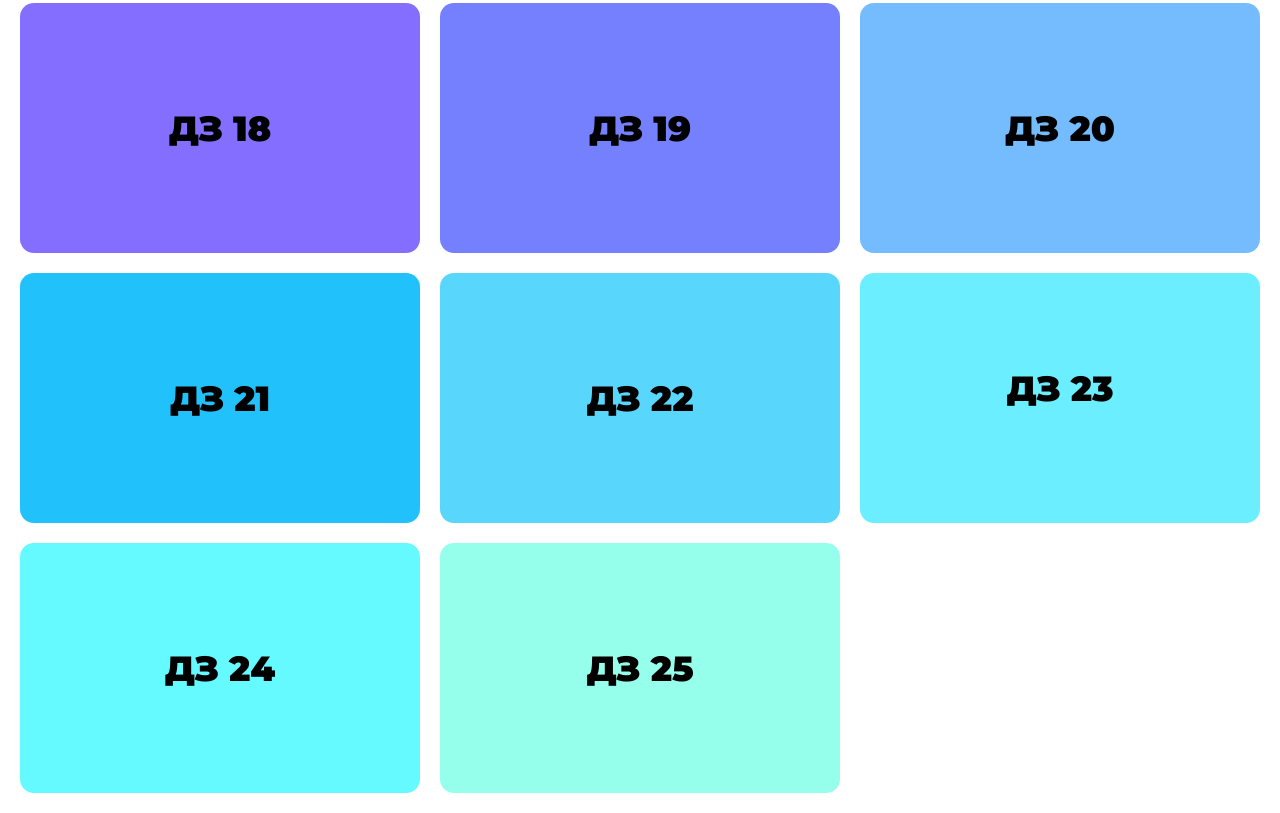
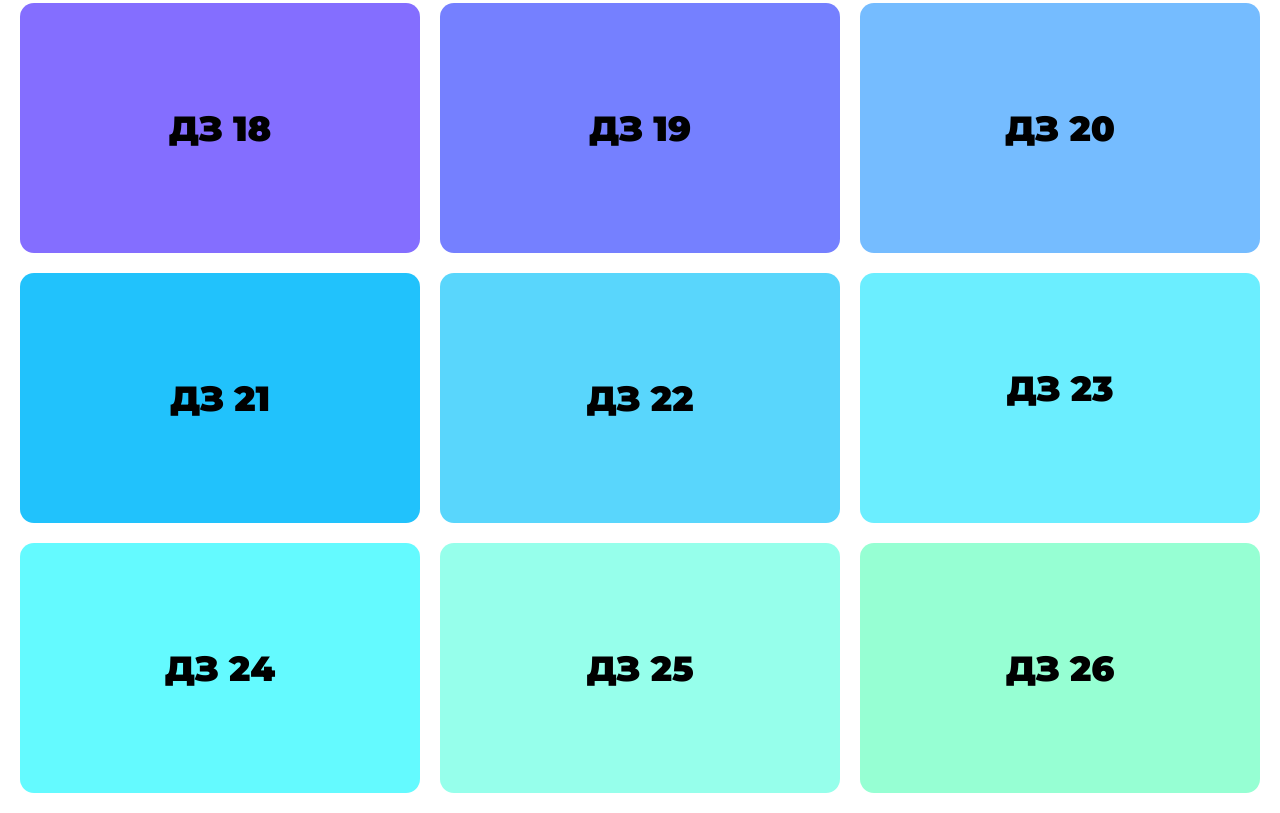
Before and after one commit to Sergey-Nag/sergey-nag.github.io, a plain HTML site: page index.html in a window 1280 px wide. Shown: the part 2253-3066 px from the top of the page. Drawn offline with Linux system fonts and the light colour scheme.

Commit message:
hw 26 in index

```diff
--- a/index.html
+++ b/index.html
@@ -185,6 +185,12 @@
           <span class="title">Прототипы</span>
         </div>
       </a>
+      <a href="HW_26/main.js" class="grid-item" style="background: rgb(150, 255, 211)">
+        <div class="info-wrapp">
+          <h2 class="hw-num">ДЗ 26</h2>
+          <span class="title">Пищевая цепочка</span>
+        </div>
+      </a>
      </div>
   </body>
 </html>
```
